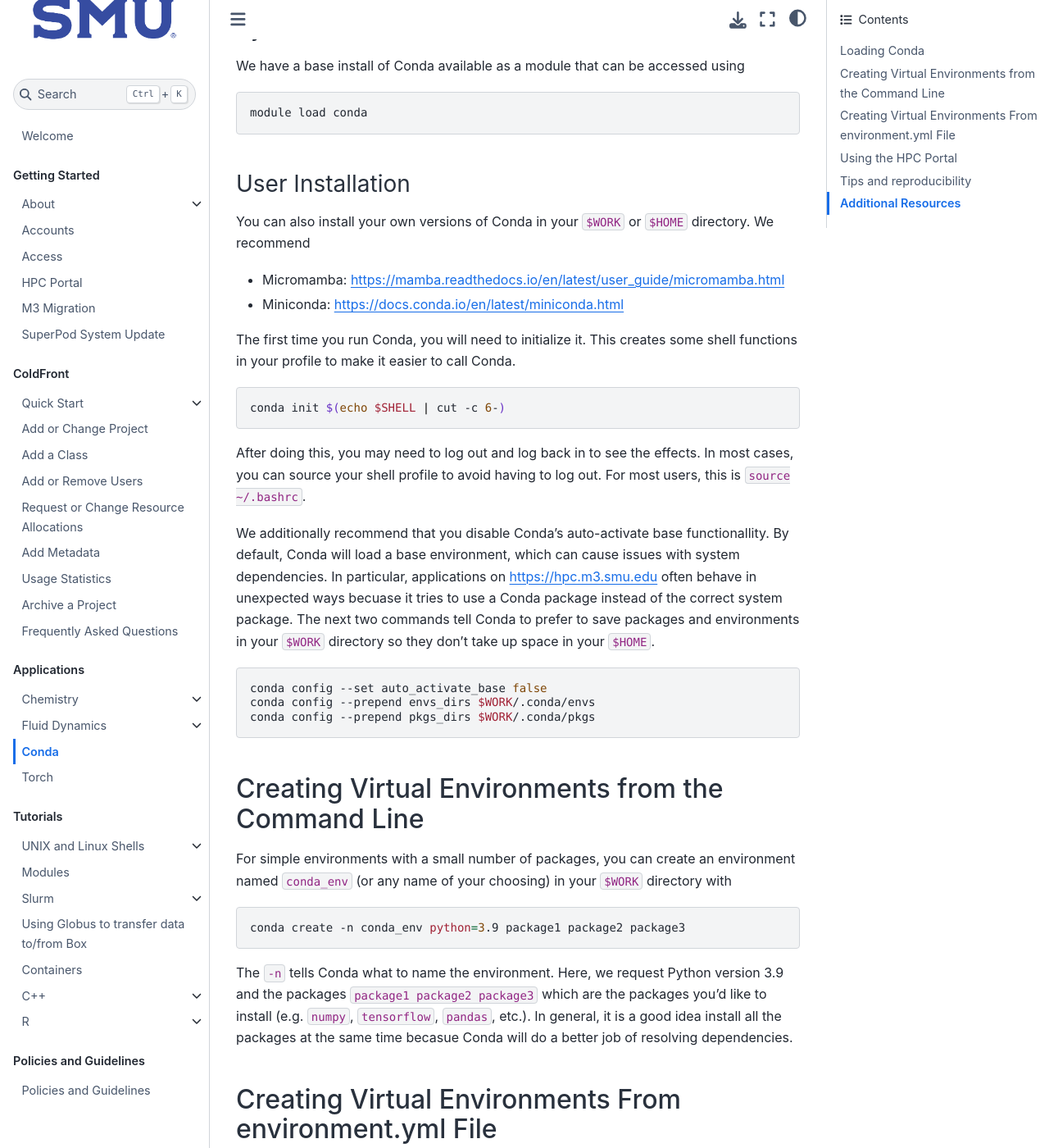
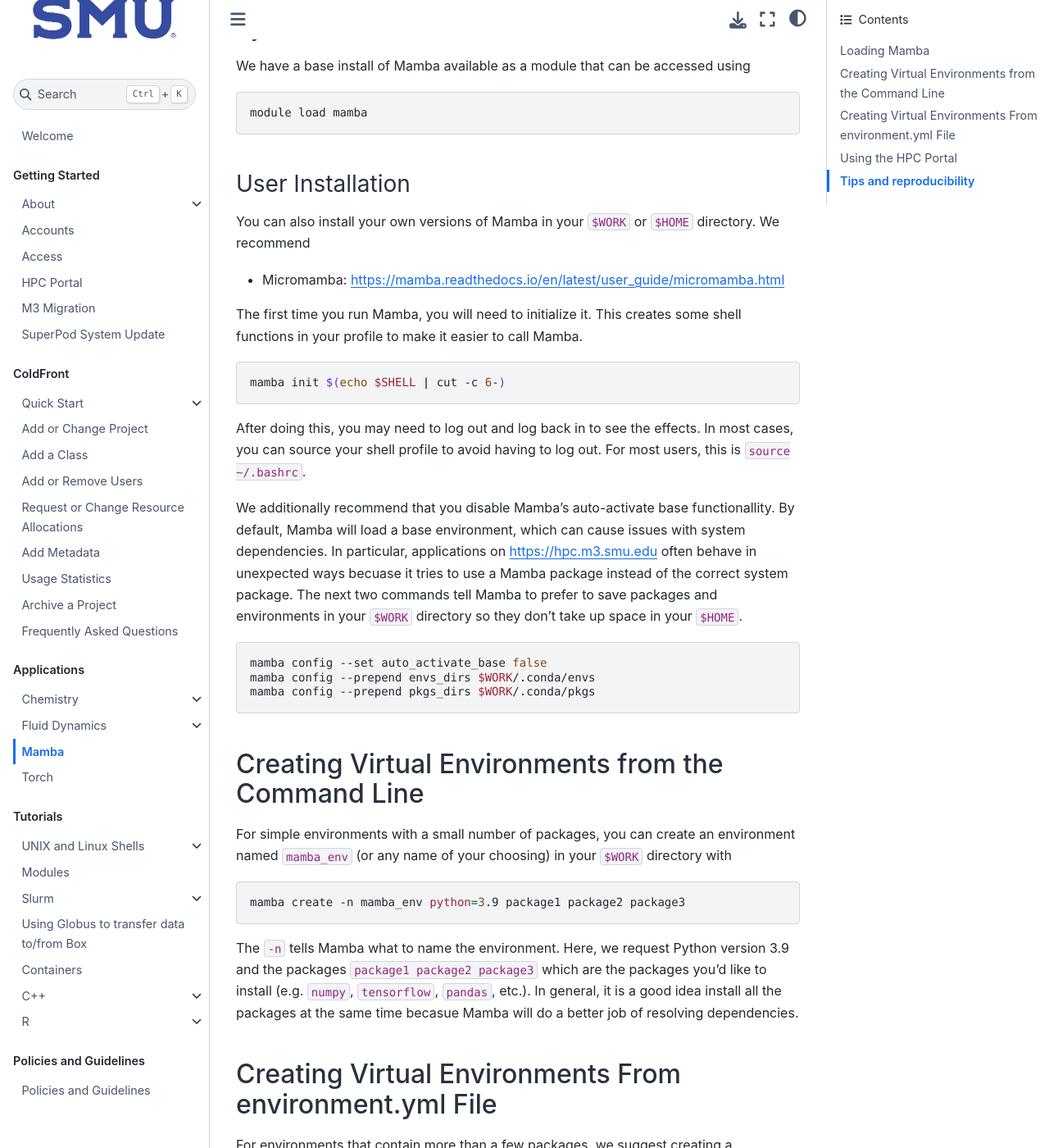
Before and after one commit to SouthernMethodistUniversity/hpc_docs, a Jupyter Book: the page built from docs/examples/conda/README.md, in a window 1280 px wide and 1400 px high, scrolled down 412 px. Shown: the whole window at 82% size. Built offline with Jupyter Book 1.0.4 settings and Sphinx 7.4.7 and the Sphinx Book theme 1.1.4, drawn with Linux system fonts in a browser that asks for light colours; some of the changed text lies outside the part shown.

Commit message:
Change Conda to Mamba

````diff
--- a/docs/examples/conda/README.md
+++ b/docs/examples/conda/README.md
@@ -1,70 +1,69 @@
-# Conda
+# Mamba
 
 :::{tip}
-We recommend trying Mamba (<https://mamba.readthedocs.io/en/latest/>).
+We recommend using Mamba (<https://mamba.readthedocs.io/en/latest/>).
 It is a drop in replacement for Conda and is typically considerably faster.
 :::
 
-Conda (<https://docs.conda.io/en/latest/>) is a package management system.
+Mamba (<https://mamba.readthedocs.io/en/latest/>) is a package management system.
 
-## Loading Conda
+## Loading Mamba
 
 ### System Installation
 
-We have a base install of Conda available as a module that can be accessed using
+We have a base install of Mamba available as a module that can be accessed using
 
 ```bash
-module load conda
+module load mamba
 ```
 
 ### User Installation
 
-You can also install your own versions of Conda in your `$WORK` or `$HOME` directory.
+You can also install your own versions of Mamba in your `$WORK` or `$HOME` directory.
 We recommend
 
 - Micromamba: <https://mamba.readthedocs.io/en/latest/user_guide/micromamba.html>
-- Miniconda: <https://docs.conda.io/en/latest/miniconda.html>
 
-The first time you run Conda, you will need to initialize it.
-This creates some shell functions in your profile to make it easier to call Conda.
+The first time you run Mamba, you will need to initialize it.
+This creates some shell functions in your profile to make it easier to call Mamba.
 
 ```bash
-conda init $(echo $SHELL | cut -c 6-)
+mamba init $(echo $SHELL | cut -c 6-)
 ```
 
 After doing this, you may need to log out and log back in to see the effects.
 In most cases, you can source your shell profile to avoid having to log out.
 For most users, this is `source ~/.bashrc`.
 
-We additionally recommend that you disable Conda's auto-activate base
-functionallity. By default, Conda will load a base environment, which can cause
+We additionally recommend that you disable Mamba's auto-activate base
+functionallity. By default, Mamba will load a base environment, which can cause
 issues with system dependencies. In particular, applications on
 <https://hpc.m3.smu.edu> often behave in unexpected ways becuase it tries to
-use a Conda package instead of the correct system package.
-The next two commands tell Conda to prefer to save packages and environments
+use a Mamba package instead of the correct system package.
+The next two commands tell Mamba to prefer to save packages and environments
 in your `$WORK` directory so they don't take up space in your `$HOME`.
 
 ```bash
-conda config --set auto_activate_base false
-conda config --prepend envs_dirs $WORK/.conda/envs
-conda config --prepend pkgs_dirs $WORK/.conda/pkgs
+mamba config --set auto_activate_base false
+mamba config --prepend envs_dirs $WORK/.conda/envs
+mamba config --prepend pkgs_dirs $WORK/.conda/pkgs
 ```
 
 ## Creating Virtual Environments from the Command Line
 
 For simple environments with a small number of packages, you can create an
-environment named `conda_env` (or any name of your choosing) in your `$WORK`
+environment named `mamba_env` (or any name of your choosing) in your `$WORK`
 directory with
 
 ```bash
-conda create -n conda_env python=3.9 package1 package2 package3
+mamba create -n mamba_env python=3.9 package1 package2 package3
 ```
 
-The `-n` tells Conda what to name the environment. Here, we request Python
+The `-n` tells Mamba what to name the environment. Here, we request Python
 version 3.9 and the packages `package1 package2 package3` which are the
 packages you'd like to install (e.g. `numpy`, `tensorflow`, `pandas`, etc.). In
 general, it is a good idea install all the packages at the same time becasue
-Conda will do a better job of resolving dependencies.
+Mamba will do a better job of resolving dependencies.
 
 ## Creating Virtual Environments From environment.yml File
 
@@ -75,10 +74,9 @@
 The basic structure of the `environment.yml` is:
 
 ```text
-name: conda_env
+name: mamba_env
 channels:
   - conda-forge
-  - defaults
 dependencies:
   - python>=3.9
   - package1
@@ -91,12 +89,11 @@
 ```
 
 The `name` field is what the created environment will be called (it can be
-anything you like, but we again use the name `conda_env` for the example).
+anything you like, but we again use the name `mamba_env` for the example).
 
-The next section is `channels`, which are the repositories where Conda will
-look for the requested packages. Conda prioritizes the channels from the top
-down, so in this case Conda will prefer the package in `conda-forge` over the
-package in `defaults` (typically the packages in the `conda-forge` are more up
+The next section is `channels`, which are the repositories where Mamba will
+look for the requested packages. Mamba prioritizes the channels from the top
+down, so in this case Mamba will prefer the package in `conda-forge` (typically the packages in the `conda-forge` are more up
 to date.)
 
 The next section is `dependencies` and this is where you should list all of the
@@ -109,7 +106,7 @@
 with:
 
 ```bash
-conda env create -f environment.yml -n conda_env
+mamba env create -f environment.yml -n mamba_env
 ```
 
 ### Examples
@@ -132,15 +129,15 @@
 you need to have `JupyterLab` installed in your environment. If it is not, the
 portal will not allow that environment to be used.
 
-Your Conda environment should appear in the drop down list of Python
+Your Mamba environment should appear in the drop down list of Python
 Environments. If it is greyed out, that means that you need to install
 JupyterLab in the environment.
 
 ### Using a base
 
 ```bash
-module load conda
-conda activate conda_env
+module load mamba
+mamba activate mamba_env
 ```
 
 to the ```Custom environment settings``` field on the portal. It should look
@@ -152,8 +149,8 @@
 ```srun```) just activate the virtual environment with
 
 ```bash
-module load conda
-conda activate conda_env
+module load mamba
+mamba activate mamba_env
 ```
 
 in the terminal before running any commands.
@@ -164,29 +161,20 @@
 activation command in your script:
 
 ```bash
-module load conda
-conda activate conda_env
+module load mamba
+mamba activate mamba_env
 ```
 
 ## Tips and reproducibility
 
-- In general, you should not update packages inside a Conda environment.
+- In general, you should not update packages inside a Mamba environment.
   Instead, you should make a new environment with the versions of the packages
   need and verify this works before removing any old environments that are not
   longer needed. This is especially true if you used `pip` to install anything.
 - It is a good idea to include version numbers of the packages you want (if you
   know them). For example, in the above, we requested Python version 3.9 or
   newer. Being more specific can help speed up how long it takes to set up the
-  environment because it will reduce the number of package version Conda will
+  environment because it will reduce the number of package version Mamba will
   consider.
 - It is best to install all of the packages when you create the environment, if
-  possible. Conda will do a better job of resolving dependencies.
-- Conda can take a long time to resolve dependencies, see this [blog
-  post](https://www.anaconda.com/blog/understanding-and-improving-condas-performance)
-  for more tips to speed up the process. Alternatively you can try using Mamba
-  instead of Conda.
-
-## Additional Resources
-
-- [Understanding and improving _Conda_ performance](https://www.anaconda.com/blog/understanding-and-improving-condas-performance)
-- [Managing _Conda_ environments](https://docs.conda.io/projects/conda/en/latest/user-guide/tasks/manage-environments.html)
+  possible. Mamba will do a better job of resolving dependencies.
````
